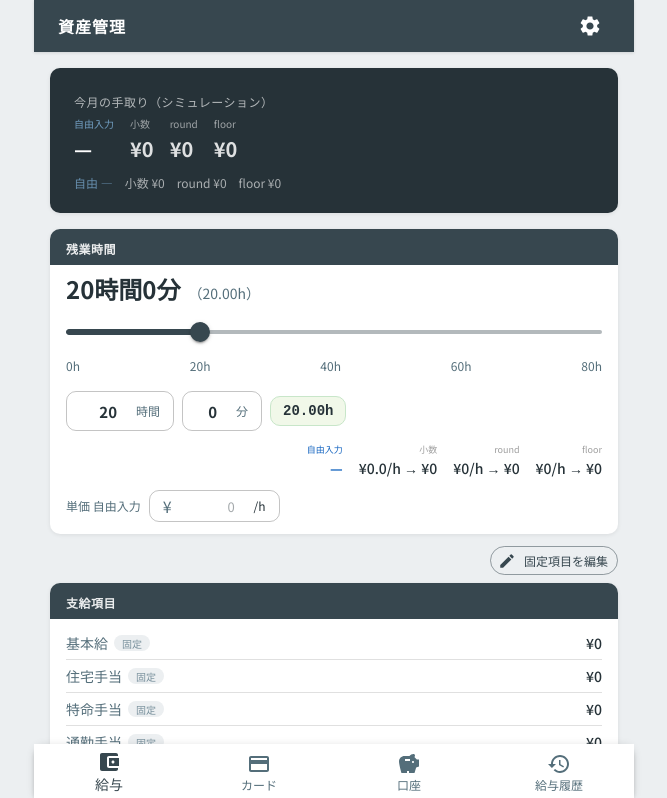
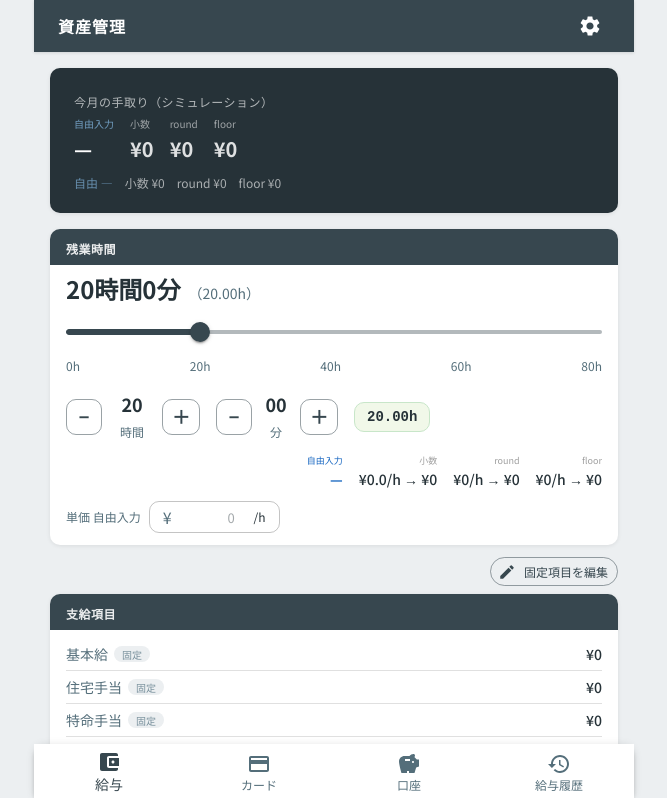
Before and after one commit to ma-garin/my_forward, a React (Vite) app: page / in a window 1280 px wide. Shown: the top 798 px of the page, without its empty margins (306-973 px from the left). Built offline with nearby package versions, Linux system fonts and the light colour scheme.

Commit message:
overtime input with +/- buttons, fix safe area inset

```diff
--- a/src/App.jsx
+++ b/src/App.jsx
@@ -60,7 +60,7 @@ export default function App() {
         </AppBar>
 
         {/* Content */}
-        <Box sx={{ flex: 1, overflowY: 'auto', pb: '56px' }}>
+        <Box sx={{ flex: 1, overflowY: 'auto', pb: 'calc(56px + env(safe-area-inset-bottom))' }}>
           {activeTab === 0 && <SalarySimulation />}
           {activeTab === 1 && <CreditCard />}
           {activeTab === 2 && <BankAccounts />}
@@ -68,7 +68,7 @@ export default function App() {
         </Box>
 
         {/* Bottom Navigation */}
-        <Paper sx={{ position: 'fixed', bottom: 0, left: '50%', transform: 'translateX(-50%)', width: '100%', maxWidth: 600, zIndex: 100 }} elevation={3}>
+        <Paper sx={{ position: 'fixed', bottom: 0, left: '50%', transform: 'translateX(-50%)', width: '100%', maxWidth: 600, zIndex: 100, pb: 'env(safe-area-inset-bottom)' }} elevation={3}>
           <BottomNavigation value={activeTab} onChange={(_, v) => setActiveTab(v)} showLabels sx={{ bgcolor: 'background.paper' }}>
             {TABS.map((tab) => (
               <BottomNavigationAction key={tab.label} label={tab.label} icon={tab.icon} sx={{ fontSize: 11 }} />
--- a/src/tabs/SalarySimulation.jsx
+++ b/src/tabs/SalarySimulation.jsx
@@ -142,31 +142,45 @@ function QuadAutoRow({ label, valueC, valueX, valueR, valueF }) {
   )
 }
 
-// ─── 残業時間入力（時間・分の2ボックス）─────────────────────
+// ─── 残業時間入力（±ボタン）────────────────────────────────
 
 function OvertimeInput({ overtime, onChange }) {
   const hours   = Math.floor(overtime)
   const minutes = Math.round((overtime - hours) * 60)
 
-  const handleHours   = (e) => { const h = Math.max(0, parseInt(e.target.value, 10) || 0); onChange(h + minutes / 60) }
-  const handleMinutes = (e) => { const m = Math.min(59, Math.max(0, parseInt(e.target.value, 10) || 0)); onChange(hours + m / 60) }
+  const addHours = (d) => { const h = Math.max(0, hours + d); onChange(h + minutes / 60) }
+  const addMins  = (d) => {
+    let m = minutes + d
+    let h = hours
+    if (m >= 60) { h += 1; m -= 60 }
+    if (m < 0)   { h = Math.max(0, h - 1); m = h < 0 ? 0 : 59 }
+    onChange(Math.max(0, h) + m / 60)
+  }
+
+  const btnSx = { minWidth: 36, height: 36, fontSize: 18, fontWeight: 700 }
 
   return (
-    <Stack direction="row" alignItems="center" spacing={1}>
-      <TextField
-        size="small" type="number"
-        inputProps={{ min: 0, max: 999, style: { width: 52, textAlign: 'right', fontSize: 15, fontWeight: 600 } }}
-        value={hours} onChange={handleHours}
-        sx={{ '& .MuiInputBase-root': { height: 40 } }}
-        InputProps={{ endAdornment: <Typography variant="caption" color="text.secondary" sx={{ ml: 0.5 }}>時間</Typography> }}
-      />
-      <TextField
-        size="small" type="number"
-        inputProps={{ min: 0, max: 59, style: { width: 36, textAlign: 'right', fontSize: 15, fontWeight: 600 } }}
-        value={minutes} onChange={handleMinutes}
-        sx={{ '& .MuiInputBase-root': { height: 40 } }}
-        InputProps={{ endAdornment: <Typography variant="caption" color="text.secondary" sx={{ ml: 0.5 }}>分</Typography> }}
-      />
+    <Stack direction="row" alignItems="center" spacing={1} flexWrap="wrap" gap={1}>
+      {/* 時間 */}
+      <Stack direction="row" alignItems="center" spacing={0.5}>
+        <Button variant="outlined" size="small" sx={btnSx} onClick={() => addHours(-1)}>−</Button>
+        <Box sx={{ minWidth: 52, textAlign: 'center' }}>
+          <Typography fontWeight={700} fontSize={18}>{hours}</Typography>
+          <Typography variant="caption" color="text.secondary">時間</Typography>
+        </Box>
+        <Button variant="outlined" size="small" sx={btnSx} onClick={() => addHours(1)}>＋</Button>
+      </Stack>
+
+      {/* 分 */}
+      <Stack direction="row" alignItems="center" spacing={0.5}>
+        <Button variant="outlined" size="small" sx={btnSx} onClick={() => addMins(-1)}>−</Button>
+        <Box sx={{ minWidth: 40, textAlign: 'center' }}>
+          <Typography fontWeight={700} fontSize={18}>{String(minutes).padStart(2, '0')}</Typography>
+          <Typography variant="caption" color="text.secondary">分</Typography>
+        </Box>
+        <Button variant="outlined" size="small" sx={btnSx} onClick={() => addMins(1)}>＋</Button>
+      </Stack>
+
       <Box sx={{ px: 1.5, py: 0.5, bgcolor: '#f1f8e9', borderRadius: 1, border: '1px solid #c8e6c9' }}>
         <Typography variant="body2" fontWeight={600} color="primary.dark" sx={{ fontFamily: 'monospace' }}>
           {overtime.toFixed(2)}h
```
